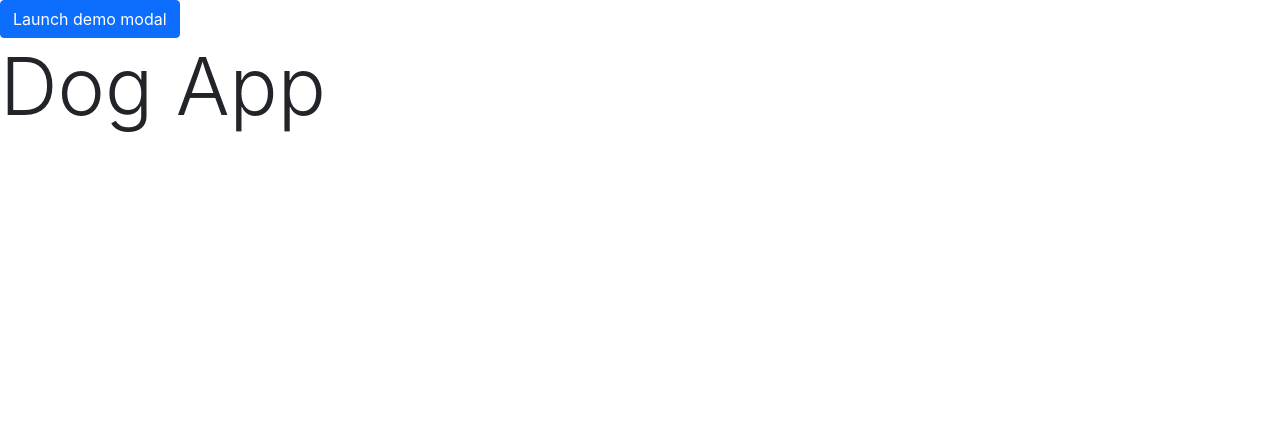
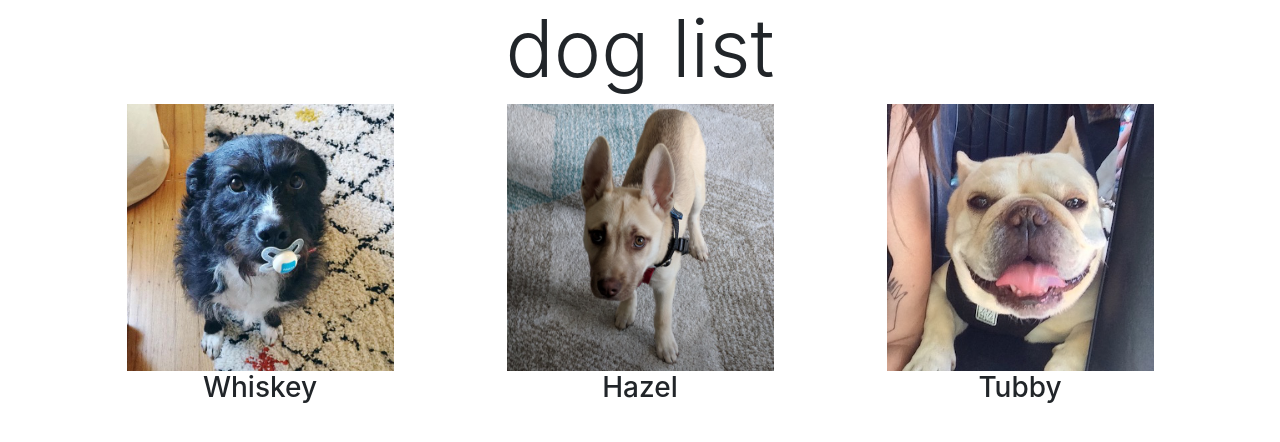
Before and after one commit to ehsansh/react-bootcamp, a React (Create React App) app: page /dogs in a window 1280 px wide. Shown: the top 442 px of the page. Built offline with nearby package versions, Linux system fonts and the light colour scheme.

Commit message:
adddoglist component

```diff
--- a/src/App.js
+++ b/src/App.js
@@ -1,59 +1,55 @@
-import './App.css';
+import React, { Component } from 'react';
+import DogList from './DogList';
+import { Route, Routes } from 'react-router-dom';
+import whiskey from './imgs/whiskey.jpg';
+import hazel from './imgs/hazel.jpg';
+import tubby from './imgs/tubby.jpg';
 
-function App() {
-    return (
-        <div>
-            <button
-                type='button'
-                className='btn btn-primary'
-                data-toggle='modal'
-                data-target='#exampleModal'
-            >
-                Launch demo modal
-            </button>
-
-            <div
-                className='modal fade'
-                id='exampleModal'
-                role='dialog'
-                aria-labelledby='exampleModalLabel'
-                aria-hidden='true'
-            >
-                <div className='modal-dialog' role='document'>
-                    <div className='modal-content'>
-                        <div className='modal-header'>
-                            <h5 className='modal-title' id='exampleModalLabel'>
-                                Modal title
-                            </h5>
-                            <button
-                                type='button'
-                                className='close'
-                                data-dismiss='modal'
-                                aria-label='Close'
-                            >
-                                <span aria-hidden='true'>&times;</span>
-                            </button>
-                        </div>
-                        <div className='modal-body'>...</div>
-                        <div className='modal-footer'>
-                            <button
-                                type='button'
-                                className='btn btn-secondary'
-                                data-dismiss='modal'
-                            >
-                                Close
-                            </button>
-                            <button type='button' className='btn btn-primary'>
-                                Save changes
-                            </button>
-                        </div>
-                    </div>
-                </div>
+export default class App extends Component {
+    static defaultProps = {
+        dogs: [
+            {
+                name: 'Whiskey',
+                age: 5,
+                src: whiskey,
+                facts: [
+                    'Whiskey loves eating popcorn.',
+                    'Whiskey is a terrible guard dog.',
+                    'Whiskey wants to cuddle with you!',
+                ],
+            },
+            {
+                name: 'Hazel',
+                age: 3,
+                src: hazel,
+                facts: [
+                    'Hazel has soooo much energy!',
+                    'Hazel is highly intelligent.',
+                    'Hazel loves people more than dogs.',
+                ],
+            },
+            {
+                name: 'Tubby',
+                age: 4,
+                src: tubby,
+                facts: [
+                    'Tubby is not the brightest dog',
+                    'Tubby does not like walks or exercise.',
+                    'Tubby loves eating food.',
+                ],
+            },
+        ],
+    };
+    render() {
+        return (
+            <div>
+                <Routes>
+                    <Route
+                        path='/dogs'
+                        element={<DogList dogs={this.props.dogs} />}
+                    />
+                </Routes>
             </div>
-
-            <h1 className='display-1'>Dog App</h1>
-        </div>
-    );
+        );
+    }
 }
-
-export default App;
--- /dev/null
+++ b/src/DogList.js
@@ -0,0 +1,19 @@
+function DogList(props) {
+    return (
+        <div>
+            <h1 className='display-1 text-center'>dog list</h1>
+            <div className='container'>
+                <div className='row'>
+                    {props.dogs.map(d => (
+                        <div key={d.name} className='col-lg-4 text-center'>
+                            <img width='75%' src={d.src} alt={d.name} />
+                            <h3>{d.name}</h3>
+                        </div>
+                    ))}
+                </div>
+            </div>
+        </div>
+    );
+}
+
+export default DogList;
--- a/src/index.js
+++ b/src/index.js
@@ -6,14 +6,16 @@ import 'bootstrap/dist/js/bootstrap.bundle';
 // import Popper from 'popper.js';
 import React from 'react';
 import ReactDOM from 'react-dom/client';
-
+import { BrowserRouter } from 'react-router-dom';
 import './index.css';
 import App from './App';
 import reportWebVitals from './reportWebVitals';
 const root = ReactDOM.createRoot(document.getElementById('root'));
 root.render(
     <React.StrictMode>
-        <App />
+        <BrowserRouter>
+            <App />
+        </BrowserRouter>
     </React.StrictMode>
 );
 
```
